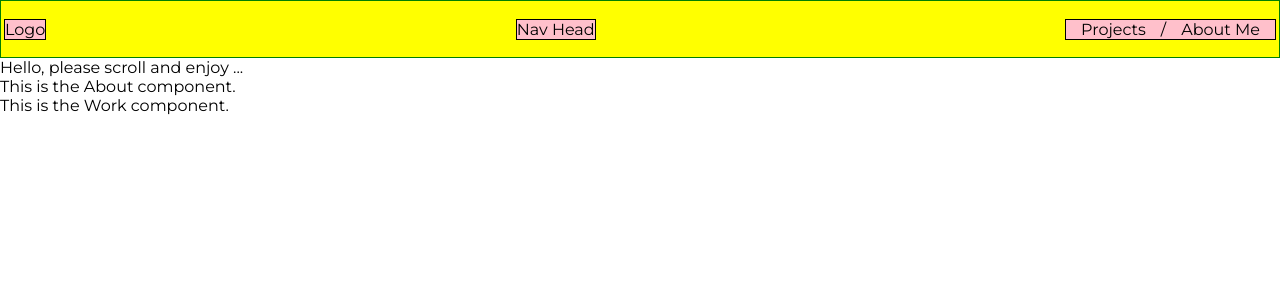
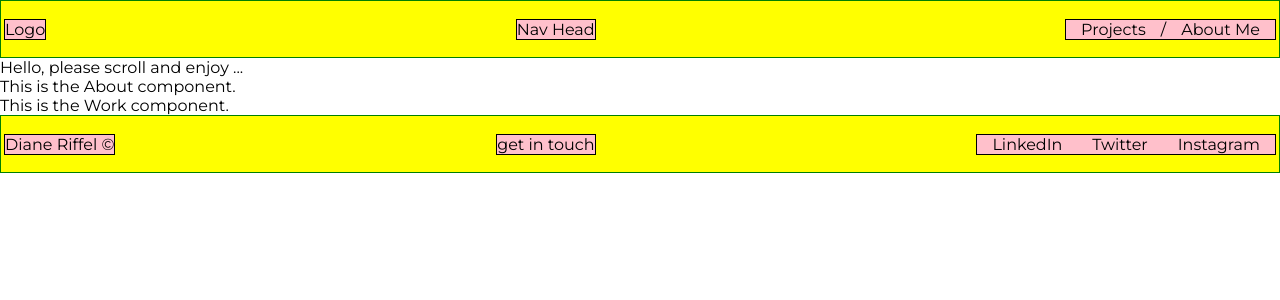
Before and after one commit to dcamriff/dcamriff_portfolio, a React (Create React App) app: page / in a window 1280 px wide. Shown: the top 300 px of the page. Built offline with nearby package versions, Linux system fonts and the light colour scheme.

Commit message:
Added Footer styled component and component

```diff
--- a/src/App.js
+++ b/src/App.js
@@ -6,6 +6,7 @@ import Navbar from './components/Navbar'
 import Home from './components/Home'
 import About from './components/About'
 import Work from './components/Work'
+import Footer from './components/Footer'
 
 class App extends Component {
   render() {
@@ -15,6 +16,7 @@ class App extends Component {
         <Home />
         <About />
         <Work />
+        <Footer />
       </div>
     )
   }
--- a/src/components/Footer.js
+++ b/src/components/Footer.js
@@ -1,9 +1,21 @@
-import React from 'react'
+import React, { Component } from 'react'
+import { FootContainer, FootLeftContainer, FootCenterContainer, FootRightContainer } from './styled-components/FooterStyled'
 
-const Footer = () => {
-    return (
-        <div>This is the Footer component.</div>
-    )
+
+class Footer extends Component {
+    render () {
+        return (
+            <FootContainer>
+                <FootLeftContainer>Diane Riffel © </FootLeftContainer>
+                <FootCenterContainer>get in touch</FootCenterContainer>
+                <FootRightContainer>
+                    <a href="#">LinkedIn</a>
+                    <a href="#">Twitter</a>
+                    <a href="#">Instagram</a>
+                </FootRightContainer>
+            </FootContainer>
+        )
+    }
 }
 
 export default Footer
--- /dev/null
+++ b/src/components/styled-components/FooterStyled.js
@@ -0,0 +1,37 @@
+import styled from 'styled-components'
+
+export const FootContainer = styled.div`
+background-color: yellow;
+border: solid 1px green;
+display: flex;
+justify-content: space-between;
+align-items: center;
+padding: 3px;
+height: 50px;
+
+@media only screen (max-width: 375px){
+
+}
+`
+
+export const FootLeftContainer = styled.div`
+background-color: pink;
+border: solid 1px black;
+`
+export const FootCenterContainer = styled.div`
+background-color: pink;
+border: solid 1px black;
+`
+
+export const FootRightContainer = styled.div`
+background-color: pink;
+border: solid 1px black;
+display: flex;
+justify-content: space-between;
+align-items: center;
+a {
+    text-decoration: none;
+    padding: 0 15px;
+    color: black;
+}
+`
```
